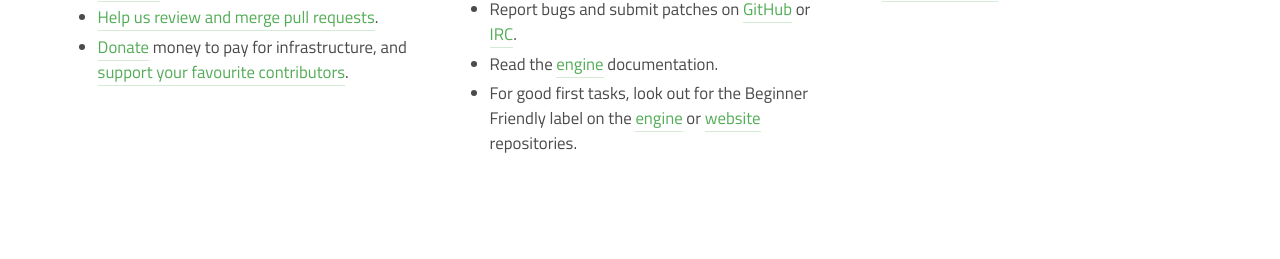
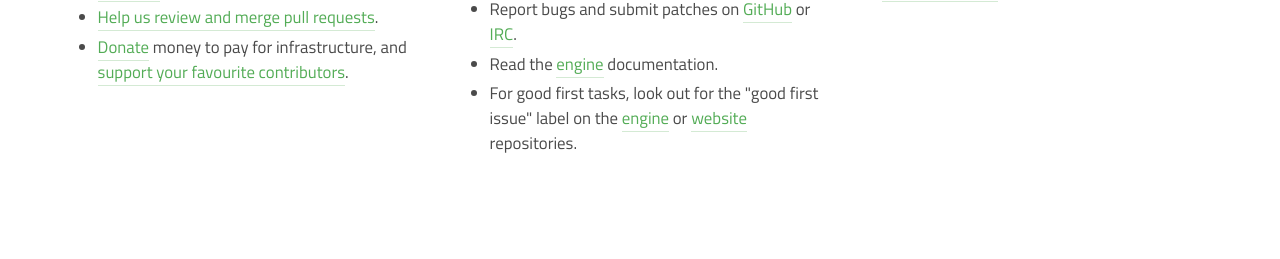
Before and after one commit to minetest/minetest.github.io, a Jekyll site: the page built from get-involved.html, in a window 1280 px wide and 900 px high, scrolled down 623 px. Shown: the part 180-439 px from the top of the window. Built offline with Jekyll 4.4.1, drawn with Linux system fonts in a browser that asks for light colours; comment, search, counter and statistics services are not loaded.

Commit message:
Fix CI build due to changed label name

```diff
--- a/get-involved.html
+++ b/get-involved.html
@@ -83,10 +83,10 @@ redirect_from:
               documentation.
             </li>
             <li>
-              For good first tasks, look out for the Beginner Friendly label on the
-              <a href="https://github.com/minetest/minetest/issues?q=is%3Aissue+is%3Aopen+sort%3Aupdated-desc+label%3A%22Beginner+Friendly%22">engine</a>
+              For good first tasks, look out for the "good first issue" label on the
+              <a href="https://github.com/minetest/minetest/issues?q=is%3Aissue+is%3Aopen+sort%3Aupdated-desc+label%3A%22good+first+issue%22">engine</a>
               or
-              <a href="https://github.com/minetest/minetest.github.io/issues?q=is%3Aissue+is%3Aopen+sort%3Aupdated-desc+label%3A%22Beginner+Friendly%22">website</a>
+              <a href="https://github.com/minetest/minetest.github.io/issues?q=is%3Aissue+is%3Aopen+sort%3Aupdated-desc+label%3A%22good+first+issue%22">website</a>
               repositories.
             </li>
           </ul>
```
